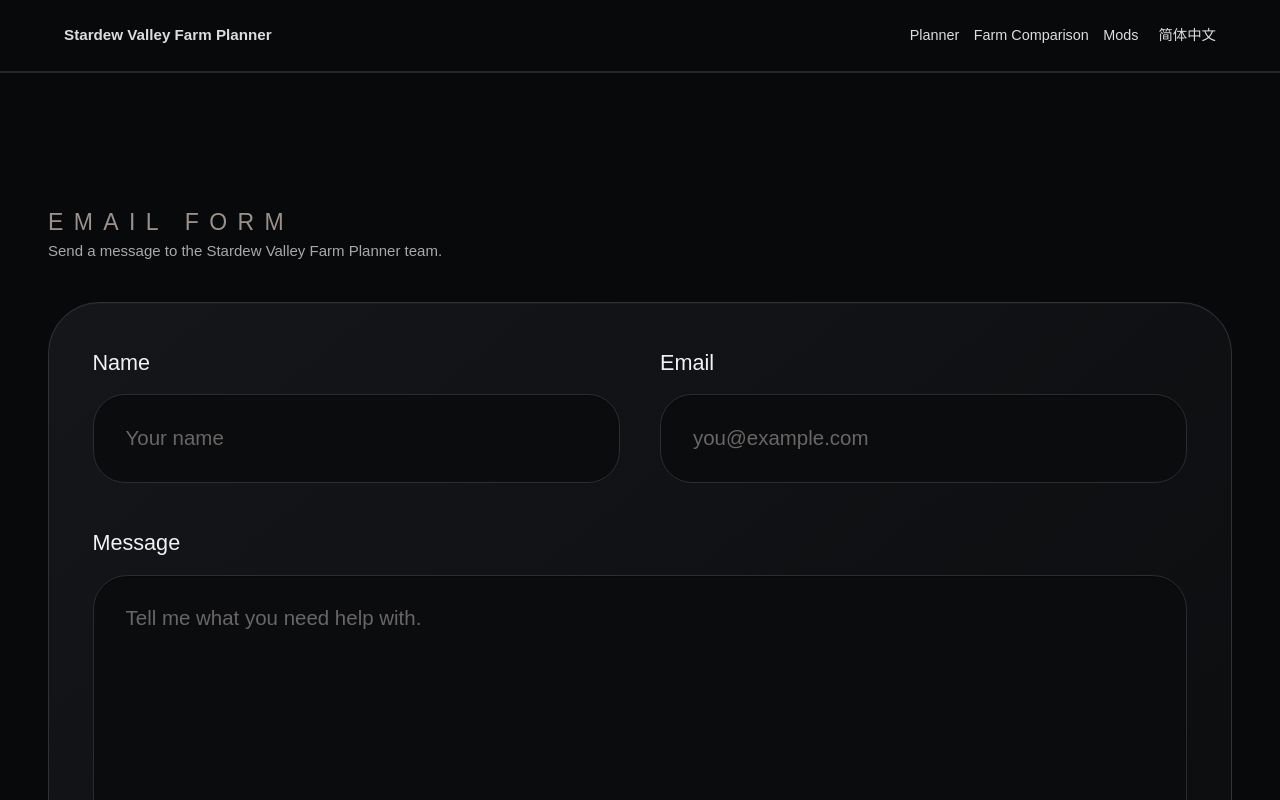
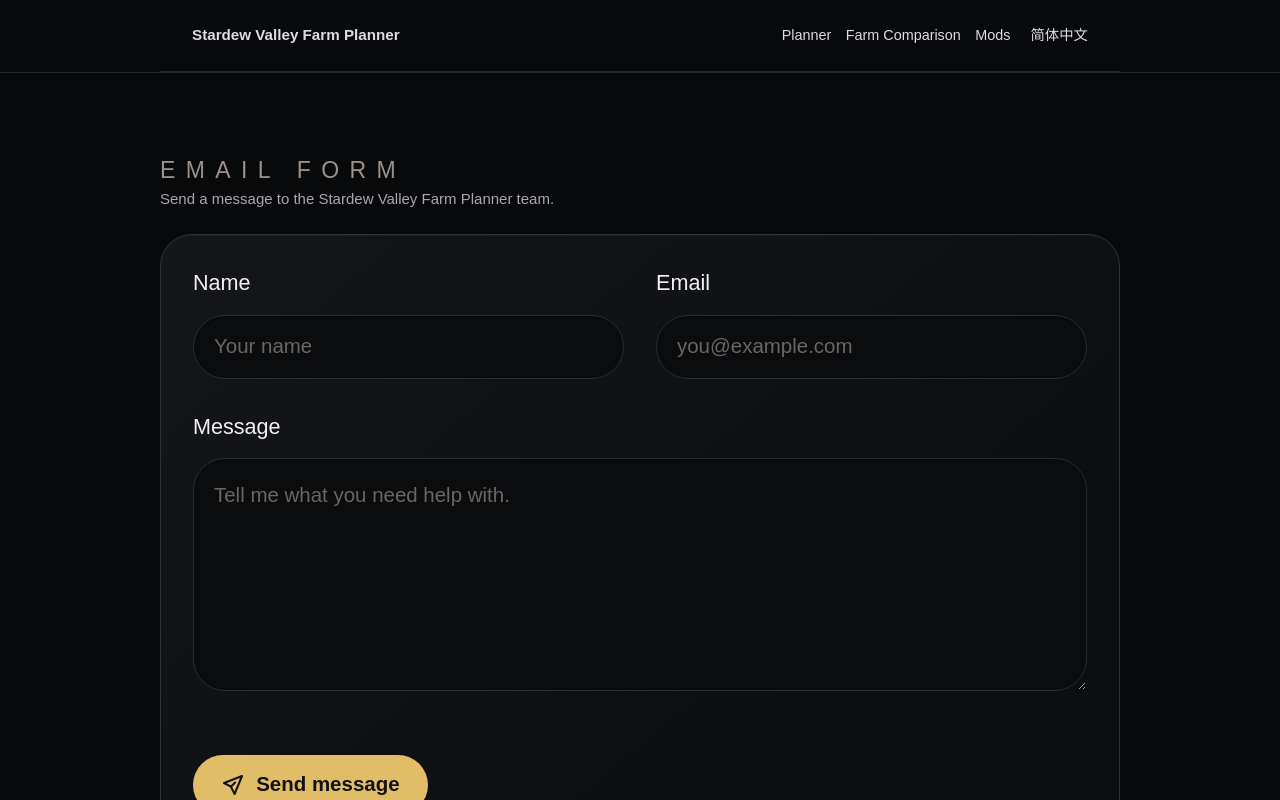
Before and after one commit to wsir78933-rgb/stardew-planner, a Next.js app: page /contact in a window 1280 px wide. Shown: the top 800 px of the page. Built offline with nearby package versions, Linux system fonts and the light colour scheme; no server answers.

Commit message:
feat: compact contact form layout

```diff
--- a/app/globals.css
+++ b/app/globals.css
@@ -2429,7 +2429,7 @@
   border-top: 1px solid #25272b;
   color: #f2f2f3;
   min-height: 100vh;
-  padding: clamp(5rem, 12vw, 8.25rem) clamp(1rem, 5vw, 3rem) clamp(6rem, 14vw, 9rem);
+  padding: clamp(3.5rem, 7vw, 5rem) clamp(1rem, 5vw, 3rem) clamp(4rem, 8vw, 5.5rem);
 }
 
 [data-public-page-shell]:has(.contact-page-content) {
@@ -2439,8 +2439,11 @@
 
 [data-public-page-shell]:has(.contact-page-content) .public-page-shell-header {
   border-color: #25272b;
-  max-width: none;
-  padding-inline: clamp(1rem, 5vw, 5.75rem);
+  box-sizing: border-box;
+  margin-inline: auto;
+  max-width: 60rem;
+  padding-inline: clamp(1rem, 5vw, 2rem);
+  width: 100%;
 }
 
 [data-public-page-shell]:has(.contact-page-content) .public-page-shell-brand,
@@ -2460,7 +2463,7 @@
 [data-public-page-shell]:has(.contact-page-content) > [data-site-footer] {
   border-color: #25272b;
   color: #a9a9ad;
-  max-width: 94rem;
+  max-width: 60rem;
 }
 
 [data-public-page-shell]:has(.contact-page-content) > [data-site-footer] > p { border-color: #25272b; }
@@ -2472,10 +2475,10 @@
 .contact-page-header,
 .contact-form {
   margin-inline: auto;
-  max-width: 94rem;
-}
-
-.contact-page-header { margin-bottom: 2.5rem; }
+  max-width: 60rem;
+}
+
+.contact-page-header { margin-bottom: 1.5rem; }
 
 .contact-page-eyebrow {
   color: #9b908a;
@@ -2506,16 +2509,16 @@
 .contact-form {
   background: linear-gradient(140deg, #15161a 0%, #0d0e10 74%);
   border: 1px solid #303237;
-  border-radius: clamp(2rem, 4vw, 4rem);
+  border-radius: 2rem;
   box-shadow: inset 0 1px rgb(255 255 255 / 3%);
   display: grid;
-  gap: 2.75rem;
-  padding: clamp(1.5rem, 3.4vw, 3.05rem);
+  gap: 2rem;
+  padding: clamp(1.25rem, 3vw, 2rem);
 }
 
 .contact-form-name-email {
   display: grid;
-  gap: 2.5rem;
+  gap: 2rem;
   grid-template-columns: repeat(2, minmax(0, 1fr));
 }
 
@@ -2538,18 +2541,18 @@
   color: #f4f4f5;
   font: inherit;
   font-size: clamp(1rem, 1.65vw, 1.28rem);
-  min-height: 5.55rem;
+  min-height: 4rem;
   outline: none;
-  padding: 0 2rem;
+  padding: 0 1.25rem;
   transition: border-color 160ms ease, box-shadow 160ms ease;
   width: 100%;
 }
 
 .contact-form-field textarea {
-  border-radius: 2.15rem;
+  border-radius: 2rem;
   line-height: 1.55;
-  min-height: 19rem;
-  padding-block: 1.65rem;
+  min-height: 12rem;
+  padding-block: 1.25rem;
   resize: vertical;
 }
 
@@ -2579,8 +2582,8 @@
   font-weight: 700;
   gap: .7rem;
   justify-content: center;
-  min-height: 5.25rem;
-  padding: 0 2.2rem;
+  min-height: 3.75rem;
+  padding: 0 1.75rem;
   transition: background 160ms ease, transform 160ms ease;
 }
 
@@ -2593,15 +2596,15 @@
 .contact-form-status--success { color: #a8d797; }
 .contact-form-status--error { color: #ff9f98; }
 
-.contact-form-privacy-notice { color: #858589; font-size: .875rem; line-height: 1.55; margin: -1.5rem 0 0; max-width: 50rem; }
+.contact-form-privacy-notice { color: #858589; font-size: .875rem; line-height: 1.55; margin: -1rem 0 0; max-width: 50rem; }
 
 @media (max-width: 700px) {
   .contact-page-content { padding-inline: 1rem; }
   .contact-page-header { margin-bottom: 1.5rem; }
   .contact-page-eyebrow { letter-spacing: .28em; }
-  .contact-form { border-radius: 2rem; gap: 1.6rem; padding: 1.25rem; }
-  .contact-form-name-email { gap: 1.6rem; grid-template-columns: 1fr; }
-  .contact-form-field input { min-height: 4.25rem; padding-inline: 1.25rem; }
-  .contact-form-field textarea { min-height: 15rem; padding: 1.25rem; }
-  .contact-form-submit { min-height: 4.25rem; width: 100%; }
-}
+  .contact-form { border-radius: 1.5rem; gap: 1.25rem; padding: 1rem; }
+  .contact-form-name-email { gap: 1.25rem; grid-template-columns: 1fr; }
+  .contact-form-field input { min-height: 4rem; padding-inline: 1.25rem; }
+  .contact-form-field textarea { min-height: 12rem; padding: 1.25rem; }
+  .contact-form-submit { min-height: 3.75rem; width: 100%; }
+}
--- a/src/contact/contact-form.tsx
+++ b/src/contact/contact-form.tsx
@@ -269,7 +269,7 @@
           onChange={(event) => updateContactRequest("message", event.target.value)}
           placeholder={contactCopy.messagePlaceholder}
           required
-          rows={10}
+          rows={6}
           value={contactRequest.message}
         />
       </div>
```
Also changed, not shown: 1 other file (tests, documents, lock files or other folders).
